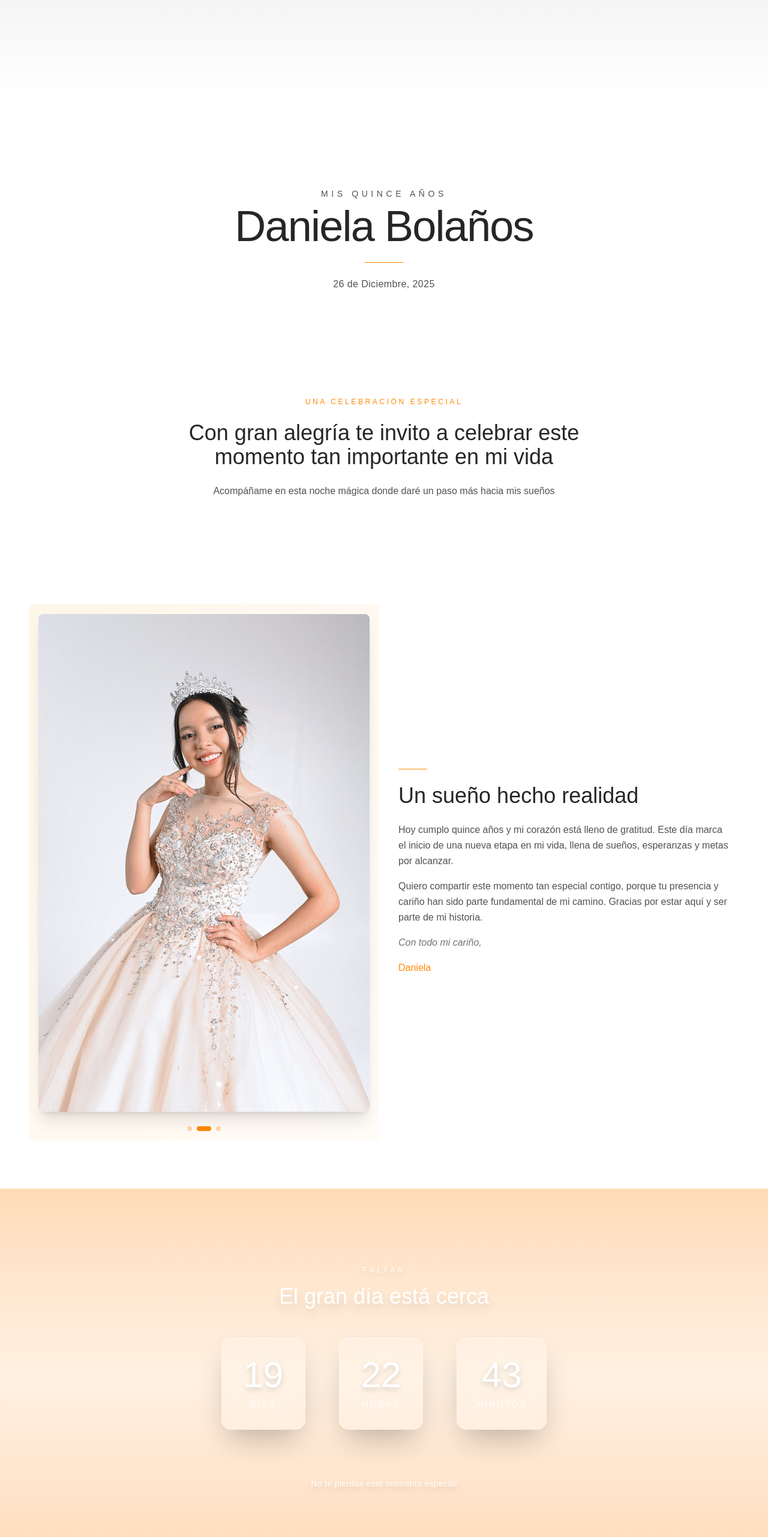
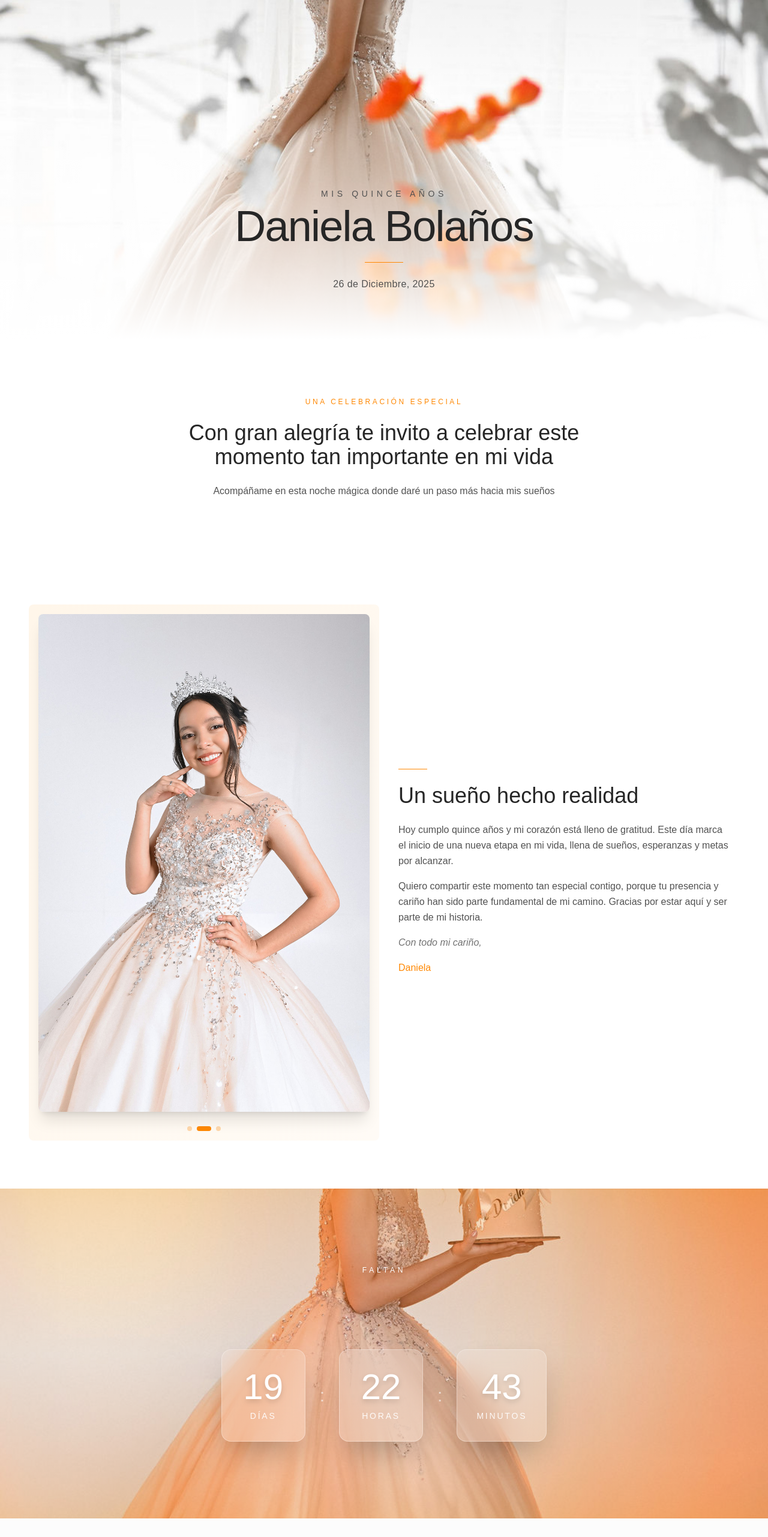
Before and after one commit to diegogarciahn/invitacion-danielita-web, a Next.js app: page / in a window 1280 px wide. Shown: the part 234-2797 px from the top of the page at 60% size. Built offline with nearby package versions, Linux system fonts and the light colour scheme.

Commit message:
Enhance GuestSection with confirmation button and update page component to use Next.js Image for background optimization

```diff
--- a/app/GuestSection.tsx
+++ b/app/GuestSection.tsx
@@ -85,9 +85,12 @@ export function GuestSection({ guestName, initialCount = 1 }: GuestSectionProps)
               </button>
             </div>
 
-            <p className="text-xs text-neutral-500 italic">
-              {guestCount === 1 ? '1 persona' : `${guestCount} personas`}
-            </p>
+            <button className="group relative mt-8 px-12 py-4 bg-linear-to-br from-orange-50 to-neutral-50 border-2 border-orange-200 text-neutral-800 rounded-full overflow-hidden transition-all duration-300 hover:shadow-lg hover:shadow-orange-200/50 hover:scale-105 active:scale-100 hover:border-orange-300">
+              <div className="absolute inset-0 bg-linear-to-br from-orange-100 to-orange-50 opacity-0 group-hover:opacity-100 transition-opacity duration-300"></div>
+              <span className="relative text-base font-medium tracking-wide">
+                Confirmar Asistencia
+              </span>
+            </button>
           </div>
         </div>
       </div>
--- a/app/page.tsx
+++ b/app/page.tsx
@@ -1,3 +1,4 @@
+import Image from 'next/image';
 import headerImage from '@/assets/44f8e112051cde060cb818cc3143c9e98e47507c.png';
 import quinceaneraPhoto from '@/assets/a9f9fa670884b23c08c045cbcddb0c8544041d94.png';
 import quinceaneraPhoto2 from '@/assets/1865e3ec7a35bff53dbe6d6684b7b561ac0bedf0.png';
@@ -17,10 +18,15 @@ export default function QuinceanerraInvitation() {
     <div className="min-h-screen bg-white">
       {/* Header Hero Section */}
       <header className="relative h-screen w-full overflow-hidden">
-        <div
-          className="absolute inset-0 bg-cover bg-center"
-          style={{ backgroundImage: `url(${headerImage})` }}
-        >
+        <div className="absolute inset-0">
+          <Image
+            src={headerImage}
+            alt="Header background"
+            fill
+            className="object-cover"
+            priority
+            sizes="100vw"
+          />
           <div className="absolute inset-0 bg-linear-to-b from-black/10 via-transparent to-white"></div>
         </div>
 
@@ -102,10 +108,14 @@ export default function QuinceanerraInvitation() {
       {/* Cuenta Regresiva con efecto liquid glass */}
       <section className="relative py-32 px-6 md:px-12 overflow-hidden">
         {/* Imagen de fondo */}
-        <div
-          className="absolute inset-0 bg-cover bg-center"
-          style={{ backgroundImage: `url(${countdownBg})` }}
-        >
+        <div className="absolute inset-0">
+          <Image
+            src={countdownBg}
+            alt="Countdown background"
+            fill
+            className="object-cover"
+            sizes="100vw"
+          />
           <div className="absolute inset-0 bg-linear-to-b from-orange-400/30 via-orange-300/20 to-orange-400/30"></div>
         </div>
 
@@ -115,18 +125,10 @@ export default function QuinceanerraInvitation() {
             <p className="text-xs tracking-[0.4em] text-white uppercase drop-shadow-lg">
               Faltan
             </p>
-            <h2 className="text-3xl md:text-4xl text-white drop-shadow-xl">
-              El gran día está cerca
-            </h2>
+            <div className='h-15'></div>
           </div>
 
           <Countdown targetDate={eventDate} />
-
-          <div className="pt-8">
-            <p className="text-sm text-white/90 drop-shadow-lg tracking-wide">
-              No te pierdas este momento especial
-            </p>
-          </div>
         </div>
       </section>
 
@@ -224,10 +226,14 @@ export default function QuinceanerraInvitation() {
       {/* Footer con efecto glassmorphism */}
       <footer className="relative py-32 md:py-40 overflow-hidden">
         {/* Imagen de fondo */}
-        <div
-          className="absolute inset-0 bg-cover bg-center"
-          style={{ backgroundImage: `url(${footerImage})` }}
-        >
+        <div className="absolute inset-0">
+          <Image
+            src={footerImage}
+            alt="Footer background"
+            fill
+            className="object-cover"
+            sizes="100vw"
+          />
           <div className="absolute inset-0 bg-linear-to-b from-white/10 via-transparent to-white/20"></div>
         </div>
 
```
